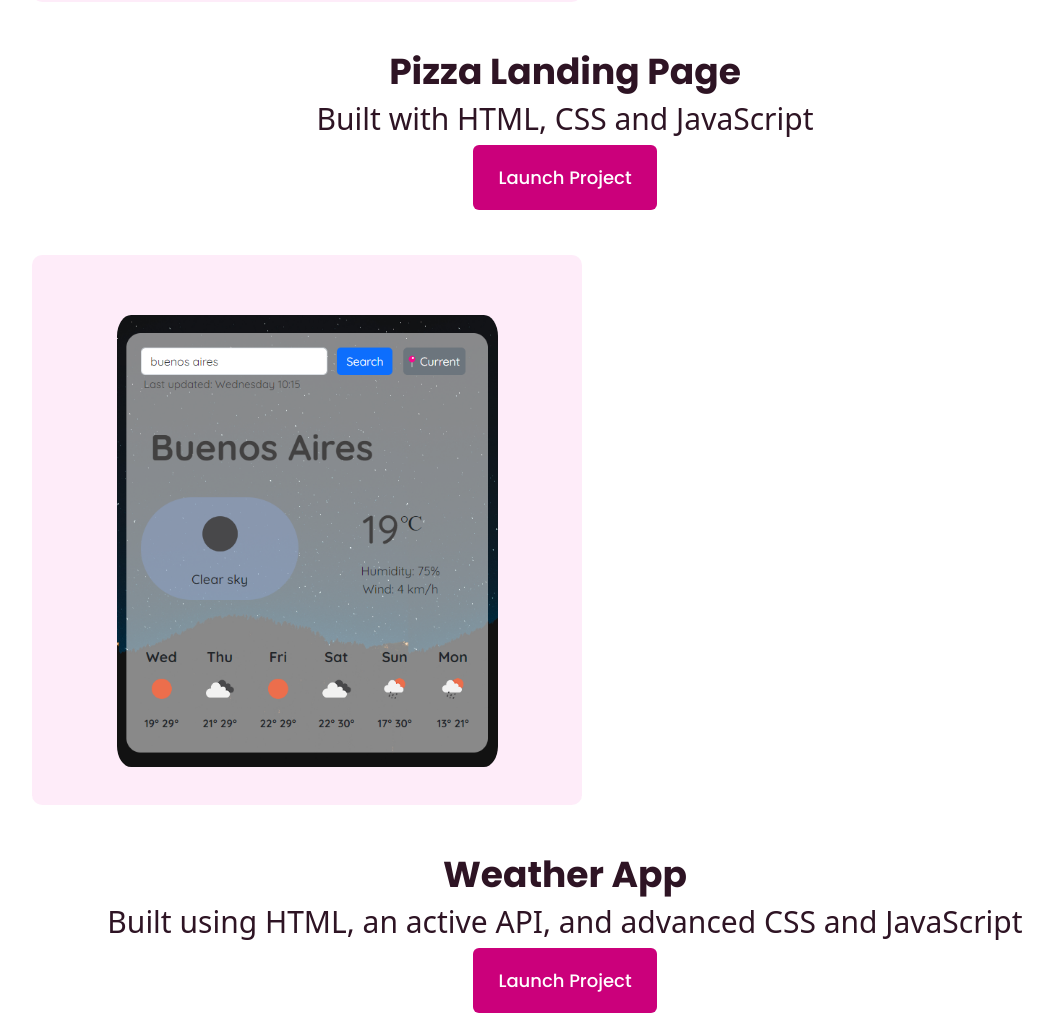
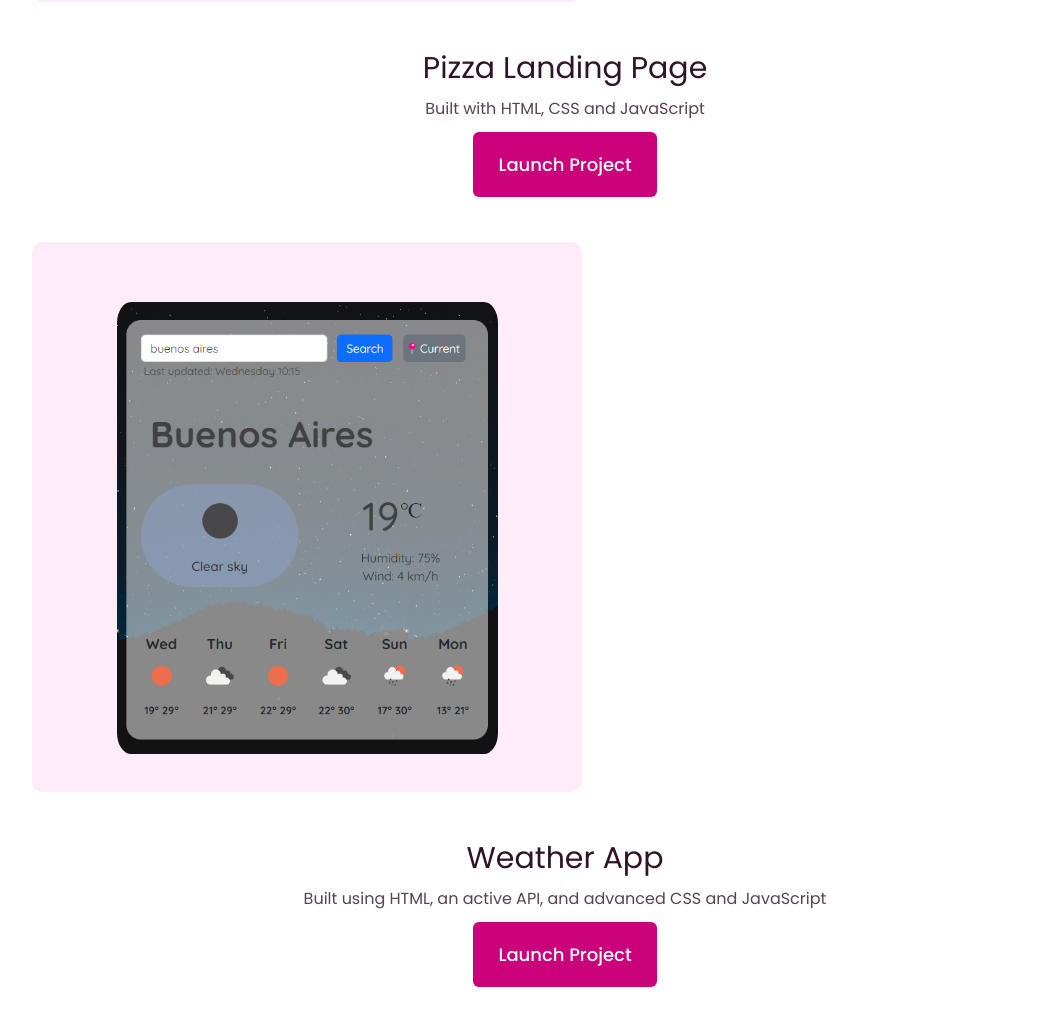
Before and after one commit to edenbunes/portfolio, a plain HTML site: page work.html in a window 1280 px wide. Shown: the part 983-1999 px from the top of the page, without its empty margins (75-1128 px from the left). Drawn offline with nearby package versions, Linux system fonts and the light colour scheme.

Commit message:
continued to style the page

```diff
--- a/style.css
+++ b/style.css
@@ -15,6 +15,12 @@ nav p a {
   font-size: 30px;
   font-family: "Playfair Display", serif;
 }
+p {
+  font-family: var(--primary-font-family);
+  margin-bottom: 48px;
+  line-height: 30px;
+  opacity: 0.8;
+}
 nav li {
   display: inline;
   padding: 15px;
@@ -23,8 +29,9 @@ nav li {
 }
 nav a,
 .contact-info p {
+  font-family: var(--primary-font-family);
+
   text-decoration: none;
-  font-family: var(--primary-font-family);
   font-weight: 500;
   color: var(--secondary-color);
   font-size: 20px;
@@ -45,13 +52,13 @@ h2 {
 h3 {
   font-family: var(--primary-font-family);
   font-weight: normal;
-  font-size: 23px;
+  font-size: 30px;
 }
 h4 {
   text-align: center;
   margin-top: 80px;
   margin-bottom: 60px;
-  font-size: 30px;
+  font-size: 23px;
 }
 .active {
   color: var(--pink-dark);
@@ -139,13 +146,7 @@ h4 {
   font-size: 65px;
   margin-bottom: 60px;
 }
-p {
-  font-family: var(--primary-font-family);
-  margin-bottom: 48px;
-  line-height: 30px;
-  opacity: 0.8;
-  font-size: 20px;
-}
+
 @media (max-width: 900px) {
   h1 {
     font-size: 66px;
--- a/work.html
+++ b/work.html
@@ -63,11 +63,12 @@
               alt="Pizza project"
             />
           </div>
-          <h2 class="mt-5">Pizza Landing Page</h2>
-          <h4 class="m-0 mb-2">Built with HTML, CSS and JavaScript</h4>
+          <h3 class="mt-5">Pizza Landing Page</h3>
+          <p class="m-0 mb-2">Built with HTML, CSS and JavaScript</p>
           <a
             class="btn btn-project"
             href="https://www.shecodes.io/workshops/shecodes-basics-f10c7b15-d969-4093-a572-a3ca8abd5cac/projects/836713"
+            target="_blank"
             >Launch Project</a
           >
         </div>
@@ -79,13 +80,14 @@
               alt="Weather project"
             />
           </div>
-          <h2 class="mt-5">Weather App</h2>
-          <h4 class="mt-0 mb-2">
+          <h3 class="mt-5">Weather App</h3>
+          <p class="mt-0 mb-2">
             Built using HTML, an active API, and advanced CSS and JavaScript
-          </h4>
+          </p>
           <a
             class="btn btn-project"
             href="https://github.com/edenbunes/weather-app"
+            target="_blank"
             >Launch Project</a
           >
         </div>
```
